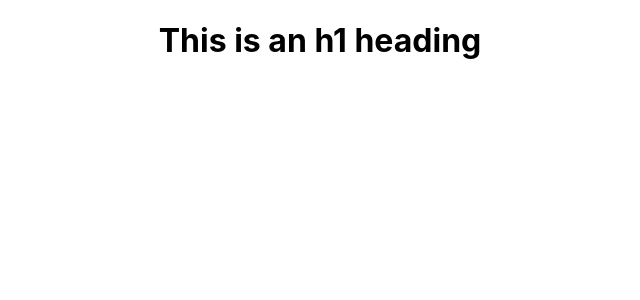
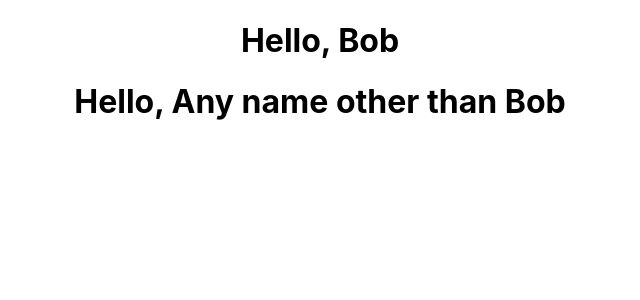
Before and after one commit to luxcode007/firstreactapp, a React (Create React App) app: page / in a window 1280 px wide. Shown: the top 300 px of the page, without its empty margins (320-960 px from the left). Built offline with nearby package versions, Linux system fonts and the light colour scheme.

Commit message:
passing props

```diff
--- a/src/App.js
+++ b/src/App.js
@@ -6,7 +6,8 @@ import Heading from './components/Heading';
 function App() {
     return (
     <div className="App">
-    <Heading />
+      <Heading firstName="Bob"/>
+      <Heading firstName="Any name other than Bob" />
     </div>
     );
 }
--- a/src/components/Heading.js
+++ b/src/components/Heading.js
@@ -1,6 +1,6 @@
-function Heading () {
+function Heading (props) {
     return (
-    <h1>This is an h1 heading</h1>
+    <h1>Hello, {props.firstName}</h1>
     )
   }
 
```
